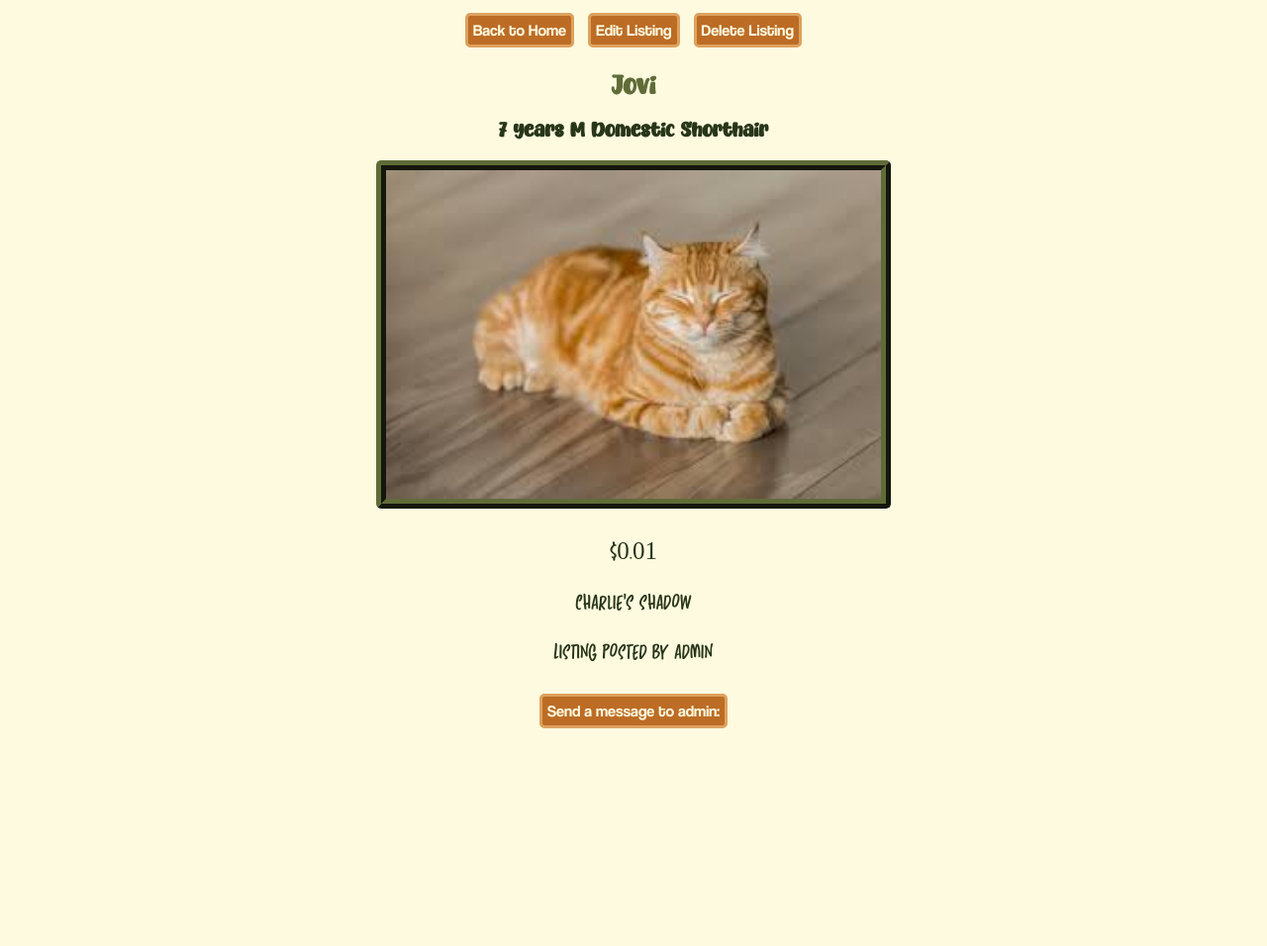
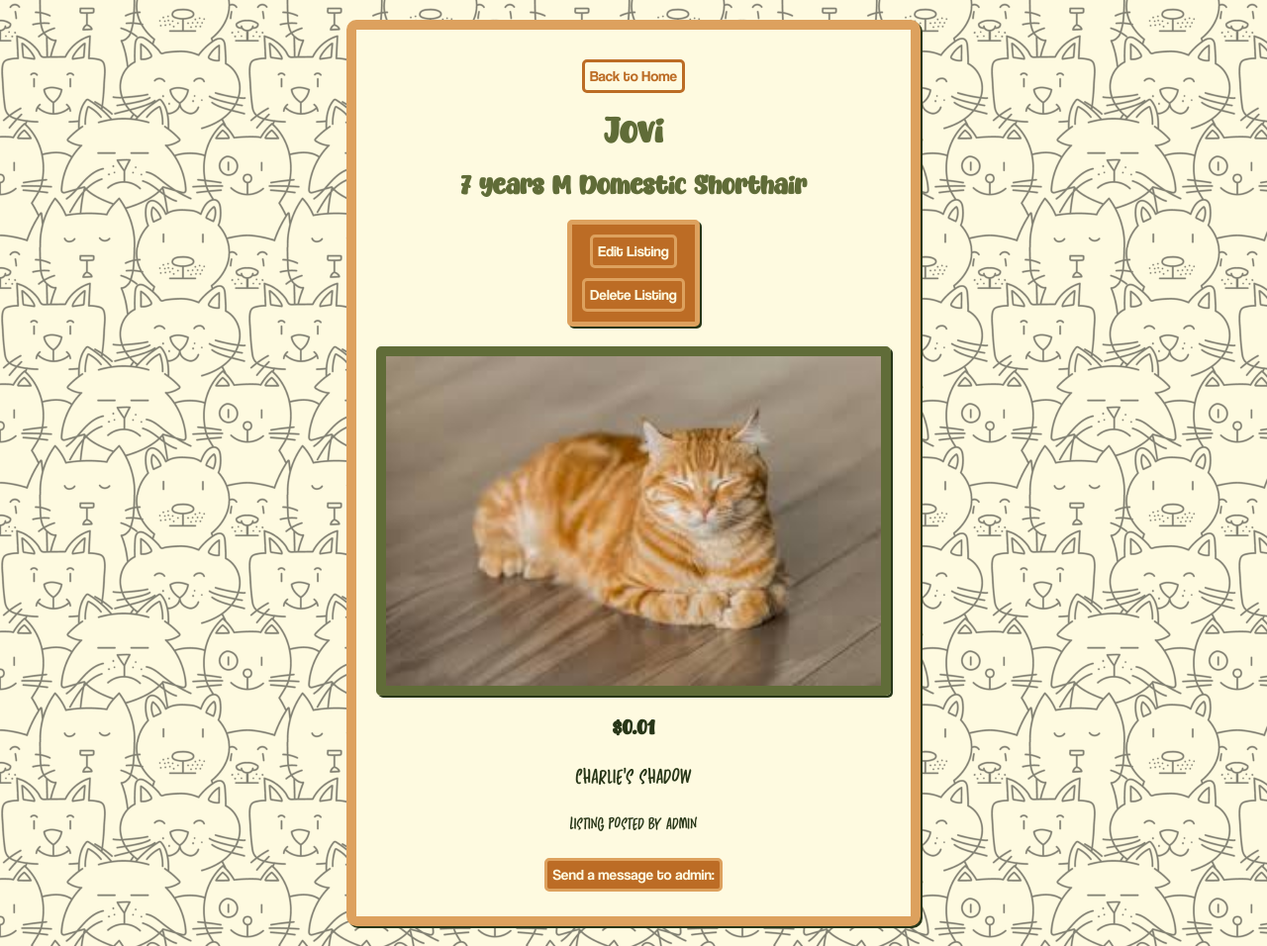
Before and after one commit to megmillybands/catadoptionagency, a Django app: a page that uses app/templates/cat.html in a window 1280 px wide. Shown: the whole page at 99% size. Before the commit the page ends 736 px from the top, so only its background shows below. Run offline with Django 5.2, Linux system fonts and the light colour scheme; a user stored in the database is signed in; data comes from the database, SQL or seed files in the repository; both versions use the stored data as it was after the commit.

Commit message:
final product perhaps?

```diff
--- a/app/static/styles.css
+++ b/app/static/styles.css
@@ -18,7 +18,22 @@
 
 body {
     background-color: #fefae0;
+    background-image: url('/app/static/images/Untitled\ design.png');
+    background-size: 250px;
+    background-repeat: repeat;
     text-align: center;
+}
+
+main {
+    background-color: #fefae0;
+    border: 10px solid #DDA15E;
+    border-radius: 10px;
+    box-shadow: 2px 2px #283618;
+    width: fit-content;
+    margin: 20px;
+    padding: 20px;
+    justify-self: center;
+    align-self: center;
 }
 
 p {
@@ -48,6 +63,44 @@ h3 {
     color: #283618;
 }
 
+.title-header {
+    font-size: 45px;
+    color: #DDA15E;
+    text-shadow: 2px 2px #BC6C25;
+}
+
+.home-button {
+    display: inline-block;
+    font-size: 15px;
+    background-color: #fefae0;
+    color: #BC6C25;
+    border-style: solid;
+    border-color: #BC6C25;
+    border-radius: 5px;
+    padding: 5px;
+    margin: 10px 0 0 0;
+}
+
+.home-button:hover {
+    background-color: #606C38;
+    border-color: #283618;
+    color: #fefae0;
+}
+
+.button-container {
+    display: flex;
+    flex-direction: column;
+    padding: 5px;
+    background: #BC6C25;
+    justify-self: center;
+    align-self: center;
+    justify-content: center;
+    align-items: center;
+    border: 5px solid #DDA15E;
+    border-radius: 5px;
+    box-shadow: 2px 2px #283618;
+}
+
 .cat-container {
     display: flex;
     flex-wrap: wrap;
@@ -70,41 +124,45 @@ h3 {
     width: 480px;
     border: none;
     border-radius: 5px;
+    box-shadow: 2px 2px #283618;
 }
 
 .cat-image {
     width: 230px;
     max-width: fit-content;
     height: auto;
-    border: 5px ridge #606C38;
+    border: 5px solid #BC6C25;
     border-radius: 5px;
+    box-shadow: 2px 2px #283618;
 }
 
-/* .cat-link {
-    justify-self: right;
-} */
+.cat-link {
+    color: #BC6C25;
+    width: 230px;
+}
 
-/* .image-backdrop {
-    display: inline-flex;
-    background-color: #BC6C25;
-    padding: 10px;
-    border-radius: 5px;
-} */
+.cat-link:hover {
+    color: #606C38;
+    text-decoration: underline wavy;
+}
 
 .big-cat-image {
     width: 40vw;
     max-width: 500px;
     align-items: center;
-    border: 10px ridge #606C38;
+    border: 10px solid #606C38;
     border-radius: 5px;
+    box-shadow: 2px 2px #283618;
+    margin-top: 20px;
 }
 
-/* .cat-info-page p {
-    font-size: 25px;
-} */
+.small-text {
+    font-size: 20px;
+}
 
 button {
     font-family: 'coolvetica';
+    font-size: 15px;
     cursor: pointer;
     background-color: #DDA15E;
     color: #606C38;
@@ -115,7 +173,14 @@ button {
     margin: 5px;
 }
 
+button:hover {
+    background-color: #606C38;
+    border-color: #283618;
+    color: #fefae0;
+}
+
 .button-link {
+    font-size: 15px;
     display: inline-block;
     cursor: pointer;
     background-color: #BC6C25;
@@ -125,6 +190,18 @@ button {
     border-radius: 5px;
     padding: 5px;
     margin: 5px;
+    width: max-content;
+}
+
+.button-link:hover {
+    background-color: #606C38;
+    border-color: #283618;
+}
+
+.danger-button:hover {
+    background-color: crimson;
+    color: white;
+    border-color: black;
 }
 
 input[type="file"] {
--- a/app/templates/cat.html
+++ b/app/templates/cat.html
@@ -4,24 +4,25 @@
 
 {% block content %}
 
-<a href="{% url 'home' %}" class="button-link">Back to Home</a>
+<a href="{% url 'home' %}" class="home-button">Back to Home</a>
+
+<h1>{{ cat.name }}</h1>
+<h2>{{ cat.age }} {{ cat.gender }} {{ cat.breed }}</h2>
 
 {% if user.username == cat.user.username %}
 
-<a href="{% url 'edit_listing' cat.name %}" class="button-link">Edit Listing</a>
-<a href="{% url 'delete_listing' cat.name %}" class="button-link">Delete Listing</a>
+<div class="button-container">
+    <a href="{% url 'edit_listing' cat.name %}" class="button-link">Edit Listing</a>
+    <a href="{% url 'delete_listing' cat.name %}" class="button-link">Delete Listing</a>
+</div>
 
 {% endif %}
 
 <div class="cat-info-page">
-    <h2>{{ cat.name }}</h2>
-    <h3>{{ cat.age }} {{ cat.gender }} {{ cat.breed }}</h3>
-    {% comment %} <div class="image-backdrop"> {% endcomment %}
-        <img src="{{ cat.image.url }}" class="big-cat-image">
-    {% comment %} </div> {% endcomment %}
-    <p>${{ cat.price }}</p>
+    <img src="{{ cat.image.url }}" class="big-cat-image">
+    <h3>${{ cat.price }}</h3>
     <p>{{ cat.description }}</p>
-    <p>Listing posted by {{ cat.user.username }}</p>
+    <p class="small-text">Listing posted by {{ cat.user.username }}</p>
 </div>
 
 {% if user.is_authenticated %}
--- a/app/templates/listing-delete.html
+++ b/app/templates/listing-delete.html
@@ -8,7 +8,7 @@
 <p>Are you sure you want to delete this listing? This action cannot be undone.</p>
 <form method="POST">
     {% csrf_token %}
-    <button type="submit">Yes, Delete This Listing</button>
+    <button type="submit" class="danger-button">Yes, Delete This Listing</button>
     <a href="{% url 'cat_details' cat.name %}" class="button-link">Cancel</a>
 </form>
 {% endblock %}
--- a/app/templates/user-delete.html
+++ b/app/templates/user-delete.html
@@ -8,7 +8,7 @@
 <p>Are you sure you want to delete your account? All of your listings will also be deleted. This action cannot be undone.</p>
 <form method="POST">
     {% csrf_token %}
-    <button type="submit">Yes, Delete My Account</button>
+    <button type="submit" class="danger-button">Yes, Delete My Account</button>
     <a href="{% url 'profile' %}" class="button-link">Cancel</a>
 </form>
 {% endblock %}
```
Also changed, not shown: other parts of app/static/styles.css (+48 -5 lines), app/templates/home.html (+7 -1 lines), app/templates/profile.html (+13 -4 lines), app/static/images/Untitled design.png (added), db.sqlite3.
